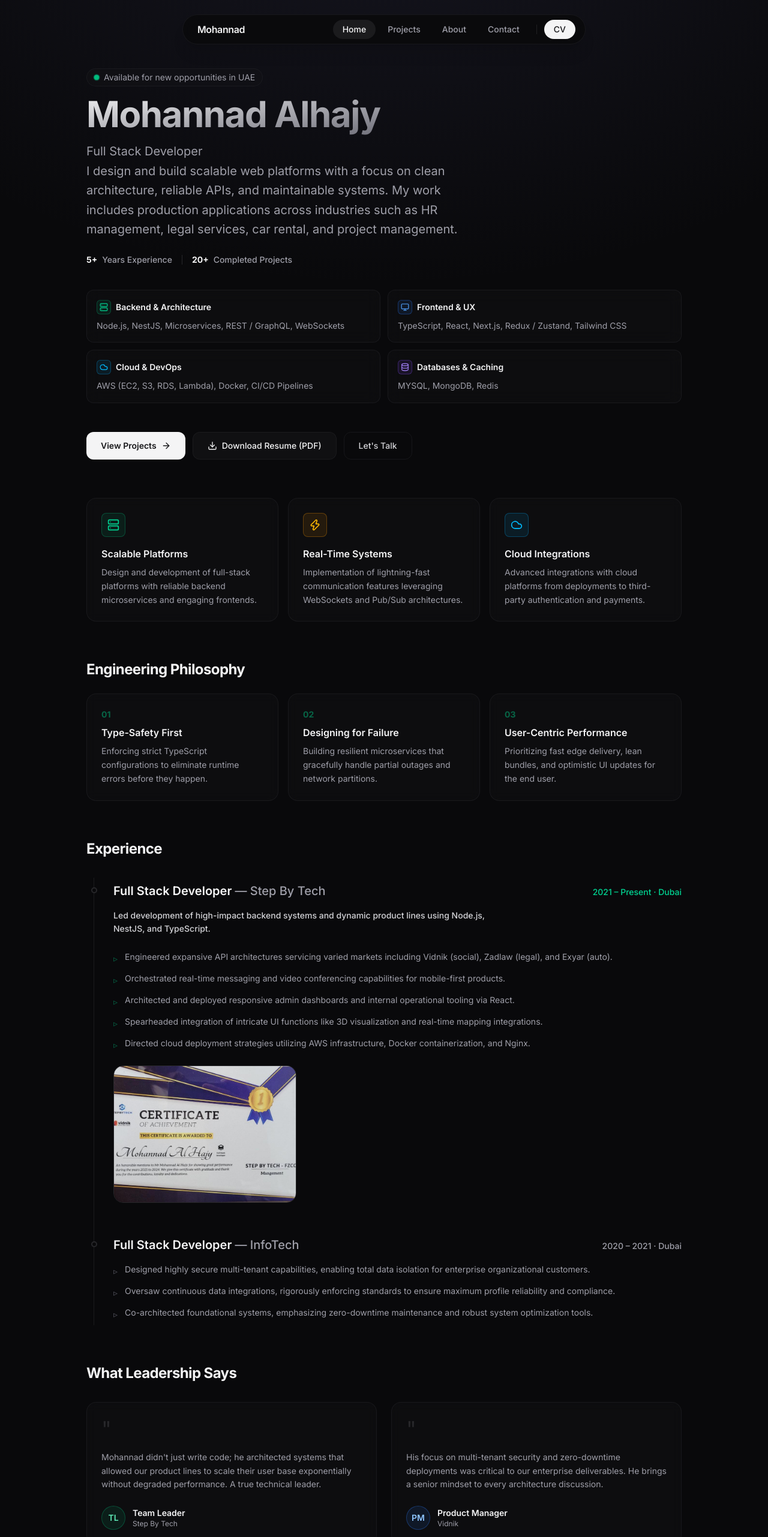
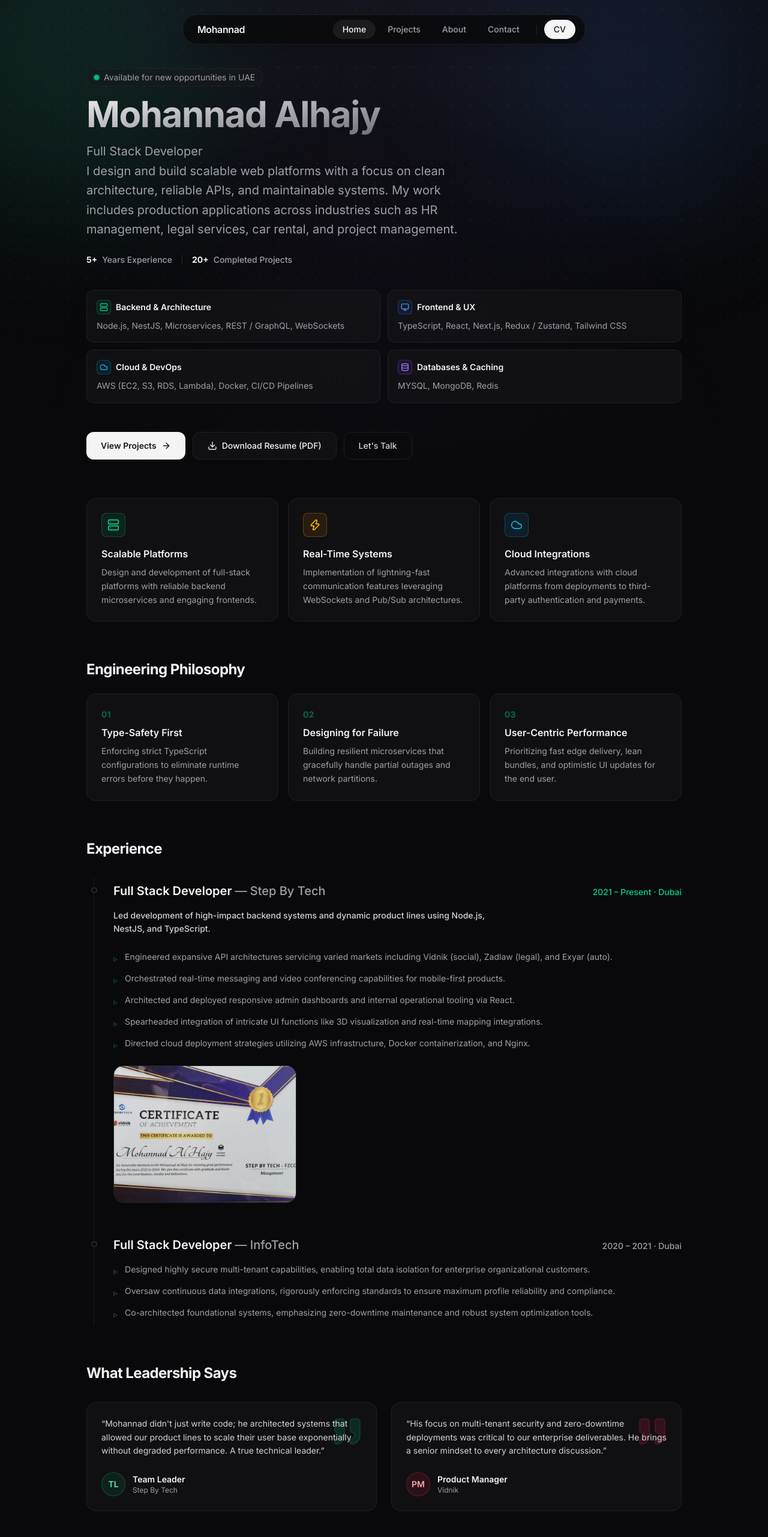
Before and after one commit to mohannadalhajy/portfolio, a Next.js app: page / in a window 1280 px wide. Shown: the top 2562 px of the page at 60% size. Built offline with nearby package versions, Linux system fonts and the light colour scheme.

Commit message:
make the site feel less flat: depth, color, and two real bugs fixed

```diff
--- a/src/app/HomeContent.tsx
+++ b/src/app/HomeContent.tsx
@@ -12,6 +12,7 @@ import {
   Cloud,
   Monitor,
   Database,
+  Quote,
 } from "lucide-react";
 import { FADE_DOWN_ANIMATION_VARIANTS, STAGGER_CHILDREN } from "@/lib/motion";
 
@@ -30,7 +31,7 @@ export default function HomeContent() {
           variants={FADE_DOWN_ANIMATION_VARIANTS}
           className="space-y-4"
         >
-          <div className="inline-flex items-center gap-2 rounded-full border border-zinc-800/50 bg-zinc-900/30 px-3 py-1 text-sm text-zinc-400 backdrop-blur-md">
+          <div className="inline-flex items-center gap-2 rounded-full border border-zinc-800/70 bg-zinc-900/50 px-3 py-1 text-sm text-zinc-400 backdrop-blur-md">
             <span className="relative flex h-2 w-2">
               <span className="absolute inline-flex h-full w-full animate-ping rounded-full bg-emerald-400 opacity-75"></span>
               <span className="relative inline-flex h-2 w-2 rounded-full bg-emerald-500"></span>
@@ -66,7 +67,7 @@ export default function HomeContent() {
           variants={FADE_DOWN_ANIMATION_VARIANTS}
           className="grid gap-3 sm:grid-cols-2 pt-2"
         >
-          <div className="rounded-xl border border-zinc-800/50 bg-zinc-900/30 p-4 backdrop-blur-md transition-colors hover:border-zinc-700/60">
+          <div className="rounded-xl border border-zinc-800/70 bg-zinc-900/50 p-4 backdrop-blur-md transition-colors hover:border-zinc-700/60">
             <div className="mb-2 flex items-center gap-2 text-sm font-semibold text-zinc-100">
               <span className="flex h-6 w-6 items-center justify-center rounded-md border border-emerald-500/30 bg-emerald-500/10 text-emerald-400">
                 <Server className="h-3.5 w-3.5" />
@@ -78,7 +79,7 @@ export default function HomeContent() {
             </div>
           </div>
 
-          <div className="rounded-xl border border-zinc-800/50 bg-zinc-900/30 p-4 backdrop-blur-md transition-colors hover:border-zinc-700/60">
+          <div className="rounded-xl border border-zinc-800/70 bg-zinc-900/50 p-4 backdrop-blur-md transition-colors hover:border-zinc-700/60">
             <div className="mb-2 flex items-center gap-2 text-sm font-semibold text-zinc-100">
               <span className="flex h-6 w-6 items-center justify-center rounded-md border border-blue-500/30 bg-blue-500/10 text-blue-400">
                 <Monitor className="h-3.5 w-3.5" />
@@ -90,7 +91,7 @@ export default function HomeContent() {
             </div>
           </div>
 
-          <div className="rounded-xl border border-zinc-800/50 bg-zinc-900/30 p-4 backdrop-blur-md transition-colors hover:border-zinc-700/60">
+          <div className="rounded-xl border border-zinc-800/70 bg-zinc-900/50 p-4 backdrop-blur-md transition-colors hover:border-zinc-700/60">
             <div className="mb-2 flex items-center gap-2 text-sm font-semibold text-zinc-100">
               <span className="flex h-6 w-6 items-center justify-center rounded-md border border-sky-500/30 bg-sky-500/10 text-sky-400">
                 <Cloud className="h-3.5 w-3.5" />
@@ -102,7 +103,7 @@ export default function HomeContent() {
             </div>
           </div>
 
-          <div className="rounded-xl border border-zinc-800/50 bg-zinc-900/30 p-4 backdrop-blur-md transition-colors hover:border-zinc-700/60">
+          <div className="rounded-xl border border-zinc-800/70 bg-zinc-900/50 p-4 backdrop-blur-md transition-colors hover:border-zinc-700/60">
             <div className="mb-2 flex items-center gap-2 text-sm font-semibold text-zinc-100">
               <span className="flex h-6 w-6 items-center justify-center rounded-md border border-violet-500/30 bg-violet-500/10 text-violet-400">
                 <Database className="h-3.5 w-3.5" />
@@ -129,14 +130,14 @@ export default function HomeContent() {
           <a
             href="/mohannad-alhajy-cv.pdf"
             download
-            className="group flex items-center justify-center gap-2 rounded-xl border border-zinc-800/50 bg-zinc-900/50 px-6 py-3 text-sm font-medium text-zinc-100 backdrop-blur-md transition-all hover:border-zinc-700 hover:bg-zinc-800 hover:text-white active:scale-95"
+            className="group flex items-center justify-center gap-2 rounded-xl border border-zinc-800/70 bg-zinc-900/50 px-6 py-3 text-sm font-medium text-zinc-100 backdrop-blur-md transition-all hover:border-zinc-700 hover:bg-zinc-800 hover:text-white active:scale-95"
           >
             <Download className="h-4 w-4 transition-transform group-hover:-translate-y-0.5" />
             Download Resume (PDF)
           </a>
           <Link
             href="/contact"
-            className="rounded-xl border border-zinc-800/50 bg-transparent px-6 py-3 text-sm font-medium text-zinc-300 transition-all hover:bg-zinc-900 hover:text-zinc-100 active:scale-95"
+            className="rounded-xl border border-zinc-800/70 bg-transparent px-6 py-3 text-sm font-medium text-zinc-300 transition-all hover:bg-zinc-900 hover:text-zinc-100 active:scale-95"
           >
             Let&apos;s Talk
           </Link>
@@ -174,7 +175,7 @@ export default function HomeContent() {
           <motion.div
             variants={FADE_DOWN_ANIMATION_VARIANTS}
             key={x.title}
-            className="group relative overflow-hidden rounded-2xl border border-zinc-800/50 bg-zinc-900/30 p-6 backdrop-blur-sm transition-all hover:-translate-y-1 hover:border-zinc-700/60 hover:bg-zinc-900/50"
+            className="group relative overflow-hidden rounded-2xl border border-zinc-800/70 bg-zinc-900/50 p-6 backdrop-blur-sm transition-all hover:-translate-y-1 hover:border-zinc-700/60 hover:bg-zinc-900/50"
           >
             <div className={`mb-4 flex h-10 w-10 items-center justify-center rounded-lg border transition-colors ${x.badge}`}>
               <x.icon className="h-5 w-5" />
@@ -219,7 +220,7 @@ export default function HomeContent() {
             <motion.div
               variants={FADE_DOWN_ANIMATION_VARIANTS}
               key={item.number}
-              className="rounded-2xl border border-zinc-800/50 bg-zinc-900/30 p-6 backdrop-blur-sm"
+              className="rounded-2xl border border-zinc-800/70 bg-zinc-900/50 p-6 backdrop-blur-sm"
             >
               <div className="text-sm font-bold text-emerald-500/50 mb-2">
                 {item.number}
@@ -370,12 +371,17 @@ export default function HomeContent() {
           What Leadership Says
         </h2>
         <div className="grid gap-6 sm:grid-cols-2">
-          <div className="relative rounded-2xl border border-zinc-800/50 bg-zinc-900/30 p-6 backdrop-blur-sm">
-            <div className="mb-4 text-4xl text-zinc-800">&quot;</div>
-            <p className="text-sm leading-relaxed text-zinc-400 mb-6 relative z-10">
-              Mohannad didn&apos;t just write code; he architected systems that
-              allowed our product lines to scale their user base exponentially
-              without degraded performance. A true technical leader.
+          <div className="group relative overflow-hidden rounded-2xl border border-zinc-800/70 bg-zinc-900/50 p-6 backdrop-blur-sm transition-colors hover:border-emerald-700/40">
+            <Quote
+              className="absolute right-5 top-5 h-14 w-14 text-emerald-500/[0.15]"
+              strokeWidth={1}
+              fill="currentColor"
+            />
+            <p className="relative z-10 mb-6 text-sm leading-relaxed text-zinc-300">
+              &ldquo;Mohannad didn&apos;t just write code; he architected systems
+              that allowed our product lines to scale their user base
+              exponentially without degraded performance. A true technical
+              leader.&rdquo;
             </p>
             <div className="flex items-center gap-3">
               <div className="flex h-10 w-10 items-center justify-center rounded-full border border-emerald-500/30 bg-emerald-500/10 text-sm font-semibold text-emerald-300">
@@ -390,15 +396,19 @@ export default function HomeContent() {
             </div>
           </div>
 
-          <div className="relative rounded-2xl border border-zinc-800/50 bg-zinc-900/30 p-6 backdrop-blur-sm">
-            <div className="mb-4 text-4xl text-zinc-800">&quot;</div>
-            <p className="text-sm leading-relaxed text-zinc-400 mb-6 relative z-10">
-              His focus on multi-tenant security and zero-downtime deployments
-              was critical to our enterprise deliverables. He brings a senior
-              mindset to every architecture discussion.
+          <div className="group relative overflow-hidden rounded-2xl border border-zinc-800/70 bg-zinc-900/50 p-6 backdrop-blur-sm transition-colors hover:border-rose-700/40">
+            <Quote
+              className="absolute right-5 top-5 h-14 w-14 text-rose-500/[0.15]"
+              strokeWidth={1}
+              fill="currentColor"
+            />
+            <p className="relative z-10 mb-6 text-sm leading-relaxed text-zinc-300">
+              &ldquo;His focus on multi-tenant security and zero-downtime
+              deployments was critical to our enterprise deliverables. He
+              brings a senior mindset to every architecture discussion.&rdquo;
             </p>
             <div className="flex items-center gap-3">
-              <div className="flex h-10 w-10 items-center justify-center rounded-full border border-blue-500/30 bg-blue-500/10 text-sm font-semibold text-blue-300">
+              <div className="flex h-10 w-10 items-center justify-center rounded-full border border-rose-500/30 bg-rose-500/10 text-sm font-semibold text-rose-300">
                 PM
               </div>
               <div>
--- a/src/app/layout.tsx
+++ b/src/app/layout.tsx
@@ -73,7 +73,24 @@ export default function RootLayout({ children }: { children: React.ReactNode })
   return (
     <html lang="en" className={`${inter.variable} dark`} style={{ colorScheme: "dark" }}>
       <body className="min-h-screen bg-zinc-950 font-sans text-zinc-100 selection:bg-zinc-800 selection:text-zinc-100">
-        <div className="fixed inset-0 -z-10 h-full w-full bg-zinc-950 bg-[radial-gradient(ellipse_80%_80%_at_50%_-20%,rgba(120,119,198,0.1),rgba(255,255,255,0))]"></div>
+        <div className="fixed inset-0 -z-10 h-full w-full overflow-hidden bg-zinc-950">
+          {/* faint dot-grid texture, echoes the project cover art */}
+          <div
+            className="absolute inset-0 opacity-[0.15]"
+            style={{
+              backgroundImage:
+                "radial-gradient(circle, rgba(255,255,255,0.5) 1px, transparent 1px)",
+              backgroundSize: "32px 32px",
+            }}
+          />
+          {/* soft color blobs for depth */}
+          <div className="absolute -top-40 -left-40 h-[32rem] w-[32rem] rounded-full bg-emerald-500/[0.12] blur-[120px]" />
+          <div className="absolute -top-24 right-0 h-[28rem] w-[28rem] rounded-full bg-blue-500/[0.10] blur-[120px]" />
+          <div className="absolute top-[60vh] left-1/2 h-[36rem] w-[36rem] -translate-x-1/2 rounded-full bg-violet-500/[0.08] blur-[140px]" />
+          {/* base wash + vignette back to pure black at the edges */}
+          <div className="absolute inset-0 bg-[radial-gradient(ellipse_80%_80%_at_50%_-10%,rgba(120,119,198,0.12),rgba(255,255,255,0))]" />
+          <div className="absolute inset-0 bg-gradient-to-b from-transparent via-transparent to-zinc-950" />
+        </div>
         <SEOJsonLd />
         <Navbar />
         <main className="mx-auto w-full max-w-5xl px-4 py-10 relative z-10">{children}</main>
--- a/src/app/projects/ProjectsContent.tsx
+++ b/src/app/projects/ProjectsContent.tsx
@@ -35,7 +35,7 @@ export default function ProjectsContent() {
             <motion.div
               variants={FADE_DOWN_ANIMATION_VARIANTS}
               key={p.slug}
-              className="group relative flex flex-col overflow-hidden rounded-2xl border border-zinc-800/50 bg-zinc-900/30 backdrop-blur-sm transition-all hover:-translate-y-1 hover:border-zinc-700/60 hover:bg-zinc-900/50"
+              className="group relative flex flex-col overflow-hidden rounded-2xl border border-zinc-800/70 bg-zinc-900/50 backdrop-blur-sm transition-all hover:-translate-y-1 hover:border-zinc-700/60 hover:bg-zinc-900/50"
             >
               <Link
                 href={`/projects/${p.slug}`}
--- a/src/components/Navbar.tsx
+++ b/src/components/Navbar.tsx
@@ -19,7 +19,7 @@ export default function Navbar() {
   return (
     <>
       <div className="pointer-events-none sticky top-6 z-50 flex justify-center px-4 pb-6">
-        <header className="pointer-events-auto flex w-full max-w-2xl items-center justify-between gap-6 rounded-full border border-zinc-800/50 bg-zinc-950/80 px-4 py-2 shadow-xl backdrop-blur-md">
+        <header className="pointer-events-auto flex w-full max-w-2xl items-center justify-between gap-6 rounded-full border border-zinc-800/70 bg-zinc-950/80 px-4 py-2 shadow-xl backdrop-blur-md">
           <Link
             href="/"
             className="px-2 font-semibold tracking-tight text-zinc-100 transition-colors hover:text-white"
@@ -97,7 +97,7 @@ export default function Navbar() {
             animate={{ opacity: 1, y: 0, scale: 1 }}
             exit={{ opacity: 0, y: -20, scale: 0.95 }}
             transition={{ duration: 0.2 }}
-            className="fixed inset-x-4 top-24 z-40 rounded-2xl border border-zinc-800/50 bg-zinc-950/95 p-4 shadow-2xl backdrop-blur-xl md:hidden"
+            className="fixed inset-x-4 top-24 z-40 rounded-2xl border border-zinc-800/70 bg-zinc-950/95 p-4 shadow-2xl backdrop-blur-xl md:hidden"
           >
             <nav className="flex flex-col space-y-2">
               {nav.map((i) => {
--- a/src/components/QuickLinks.tsx
+++ b/src/components/QuickLinks.tsx
@@ -48,7 +48,7 @@ export default function QuickLinks() {
         {links.map((link) => (
           <div
             key={link.title}
-            className="group relative flex items-center justify-between gap-4 rounded-2xl border border-zinc-800/50 bg-zinc-900/30 p-5 backdrop-blur-sm transition-all hover:-translate-y-1 hover:border-zinc-700/80 hover:bg-zinc-900/50"
+            className="group relative flex items-center justify-between gap-4 rounded-2xl border border-zinc-800/70 bg-zinc-900/50 p-5 backdrop-blur-sm transition-all hover:-translate-y-1 hover:border-zinc-700/80 hover:bg-zinc-900/50"
           >
             <a
               href={link.href}
@@ -58,7 +58,7 @@ export default function QuickLinks() {
               className="absolute inset-0 z-0 rounded-2xl"
             />
             <div className="pointer-events-none flex items-center gap-4 min-w-0">
-              <div className="flex h-12 w-12 shrink-0 items-center justify-center rounded-full border border-zinc-800/50 bg-zinc-950 text-zinc-400 transition-colors group-hover:text-zinc-100">
+              <div className="flex h-12 w-12 shrink-0 items-center justify-center rounded-full border border-zinc-800/70 bg-zinc-950 text-zinc-400 transition-colors group-hover:text-zinc-100">
                 {link.icon}
               </div>
               <div className="min-w-0">
```
Also changed, not shown: src/app/about/AboutContent.tsx (+6 -6 lines), src/app/contact/ContactContent.tsx (+4 -4 lines), src/app/projects/[slug]/page.tsx (+28 -16 lines), 2 other files (tests, documents, lock files or other folders).
